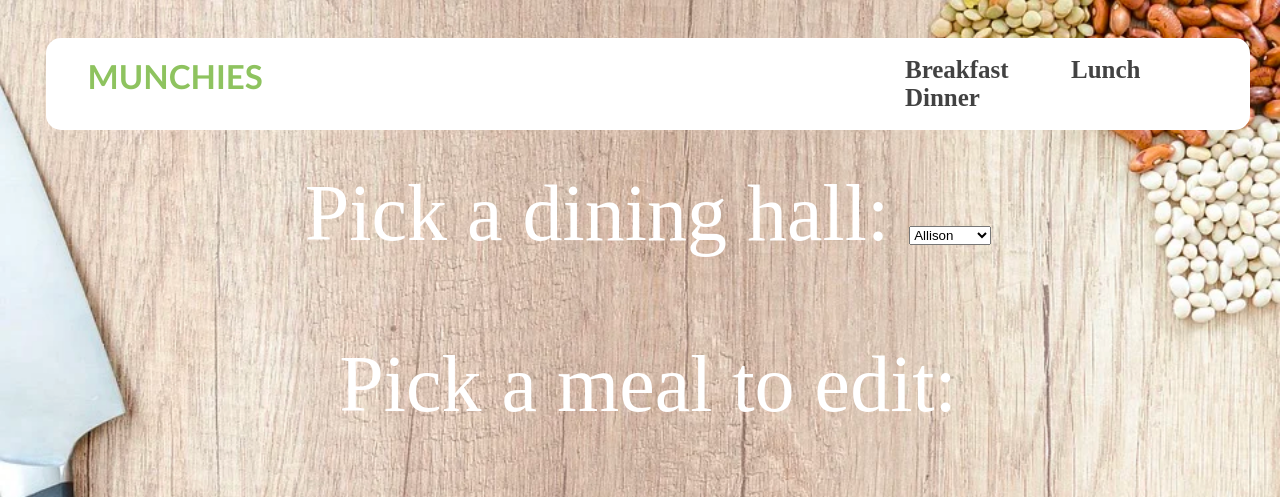
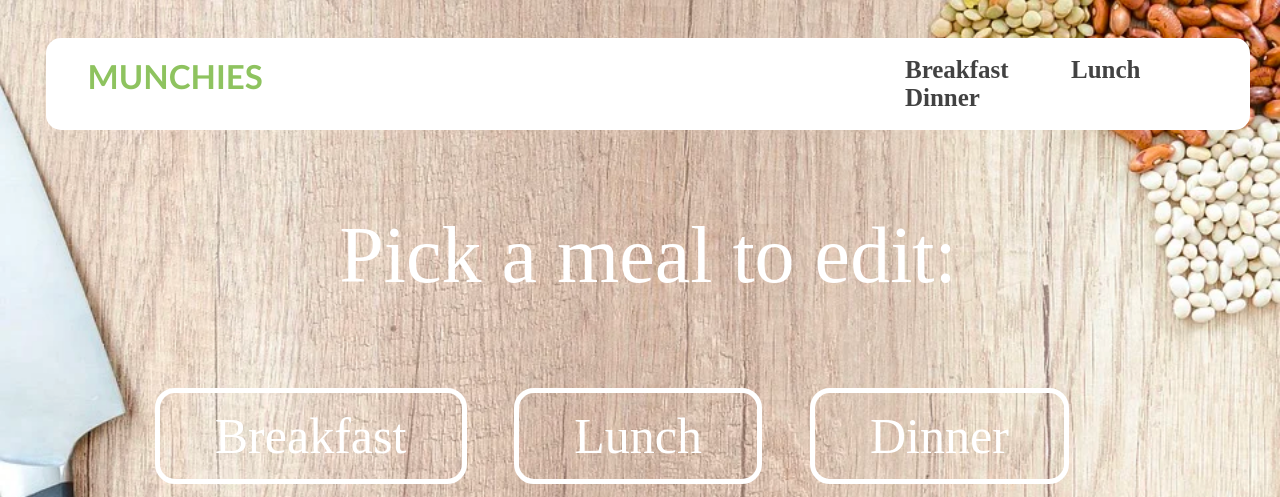
Before and after one commit to amamywang/wildhacks-project, a Flask app: page / in a window 1280 px wide. Shown: the top 497 px of the page. Run offline with Flask 2, Linux system fonts and the light colour scheme; parts of the project's set-up code (start-up, migrations or seed data) failed here and were passed over.

Commit message:
nevermind about dropdown lol

```diff
--- a/templates/home.html
+++ b/templates/home.html
@@ -16,14 +16,6 @@
 
     <main>
         <article id="home-body">
-            <label for="dininghalls">Pick a dining hall:</label>
-            <select name="dining" id="dining">
-                <option value="Allison">Allison</option>
-                <option value="Elder">Elder</option>
-                <option value="PlexEast">Plex East</option>
-                <option value="PlexWest">Plex West</option>
-                <option value="Sargent">Sargent</option>
-            </select>
             <p>Pick a meal to edit:</p>
                 <div class="home-text">
                     <a href="breakfast.html"><button id="bttn">Breakfast</button></a>
```
